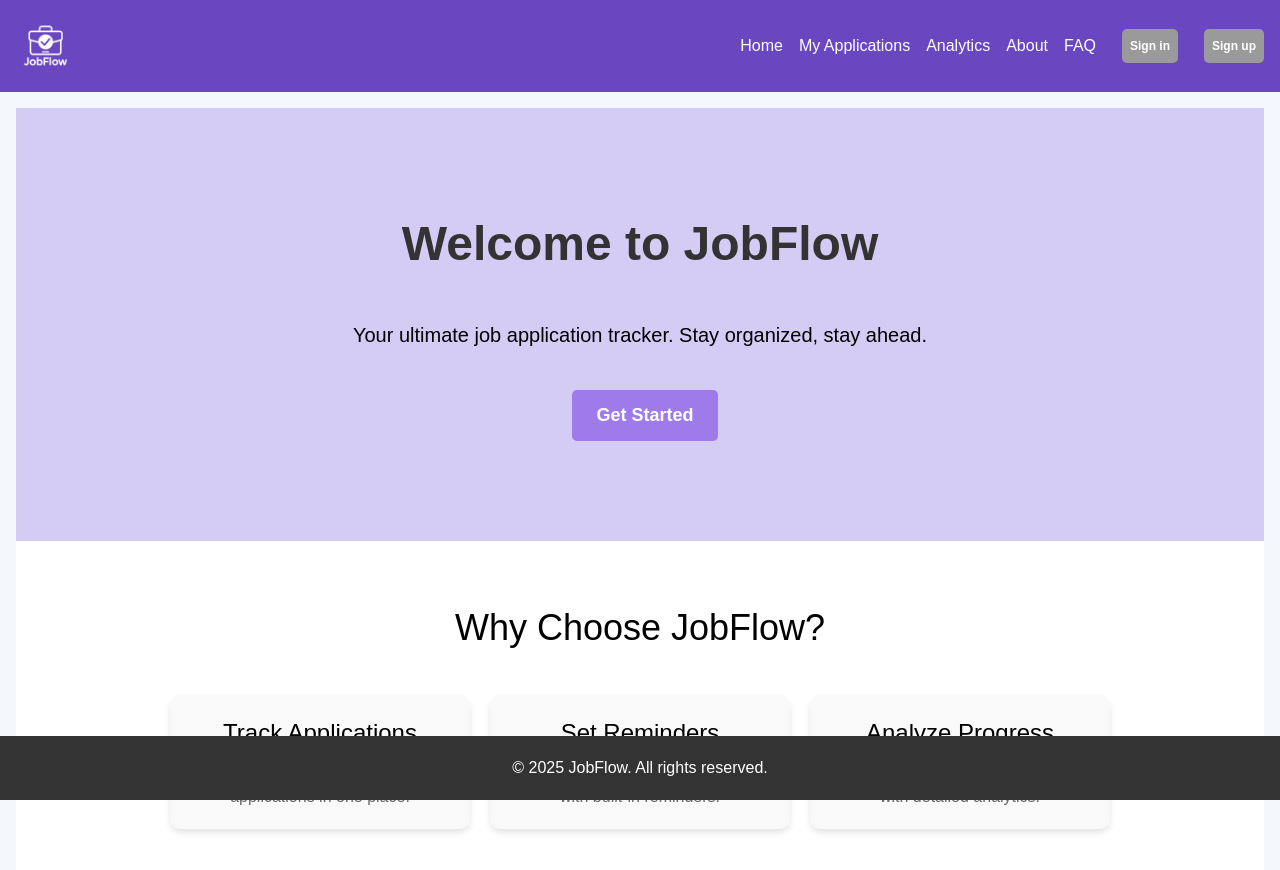
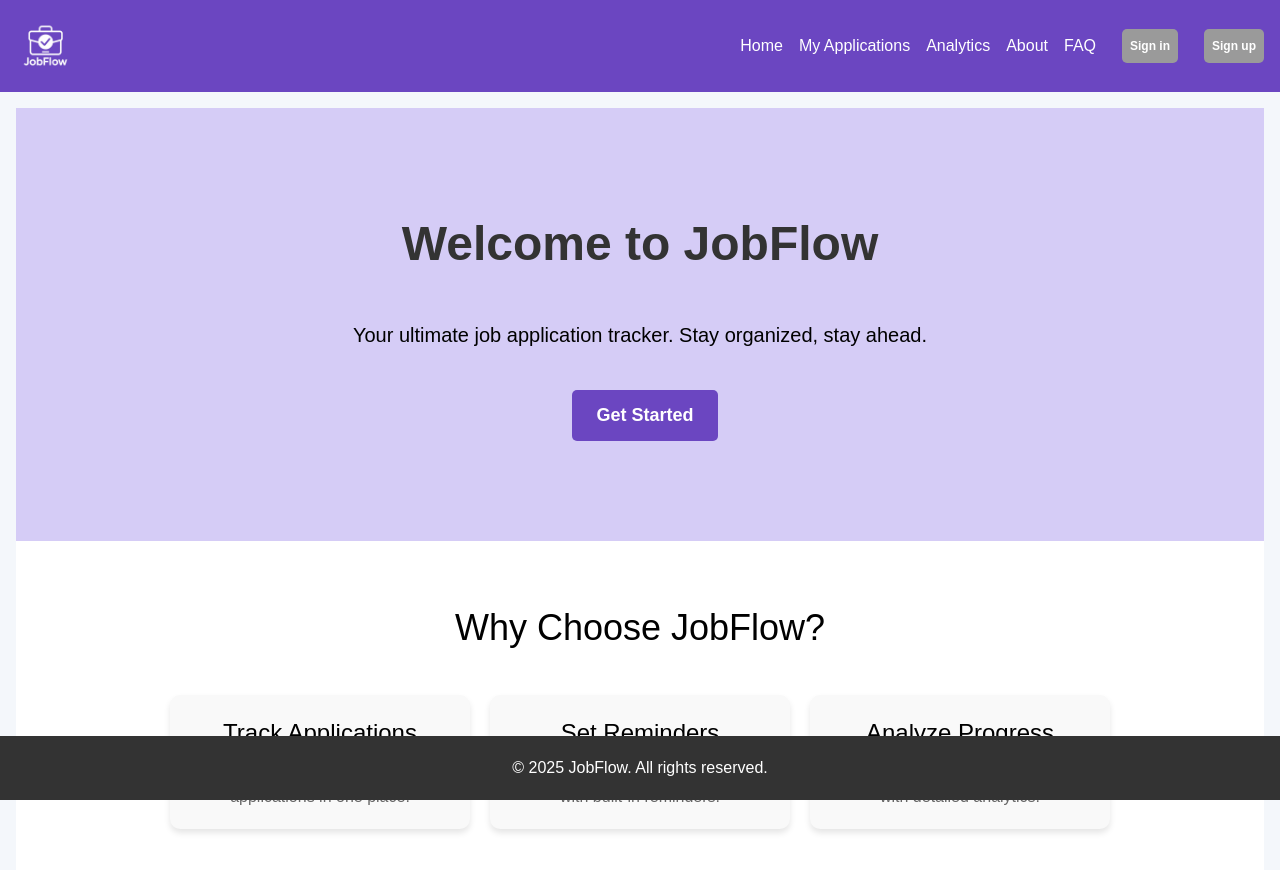
Before and after one commit to perezc14-msu/CSIT415-Project, a Next.js app in the folder jobflow/: page / in a window 1280 px wide. In both pictures the pointer is over the button "Get Started". Shown: the top 870 px of the page. Built offline with nearby package versions, Linux system fonts and the light colour scheme; no server answers.

Commit message:
hover
color

```diff
--- a/jobflow/app/jobs/jobs.css
+++ b/jobflow/app/jobs/jobs.css
@@ -237,7 +237,7 @@ body {
 }
 
 .fab:hover {
-  background-color: #b9a7df ;
+  background-color: # ;
 
 }
 
--- a/jobflow/app/styles/globals.css
+++ b/jobflow/app/styles/globals.css
@@ -72,7 +72,7 @@ button:hover {
 }
 
 .fab:hover {
-  background-color: #0056b3;
+  background-color: #b9a7df;
 }
 
 /* Footer */
@@ -201,7 +201,7 @@ button:hover {
 }
 
 .cta-button:hover {
-  background-color: #9f7aea;
+  background-color: #6b46c1;
 }
 
 .features {
```
